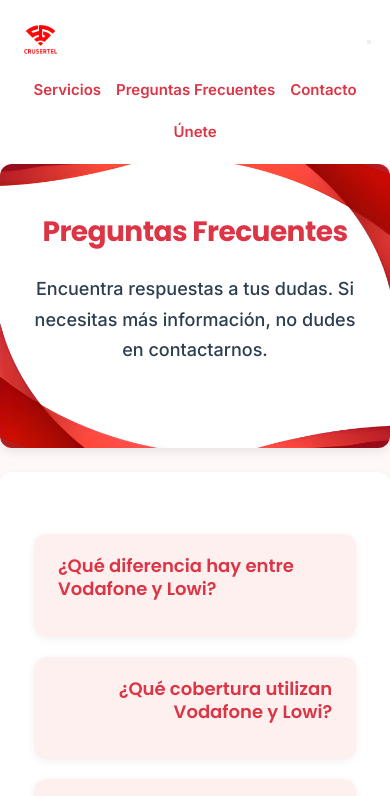
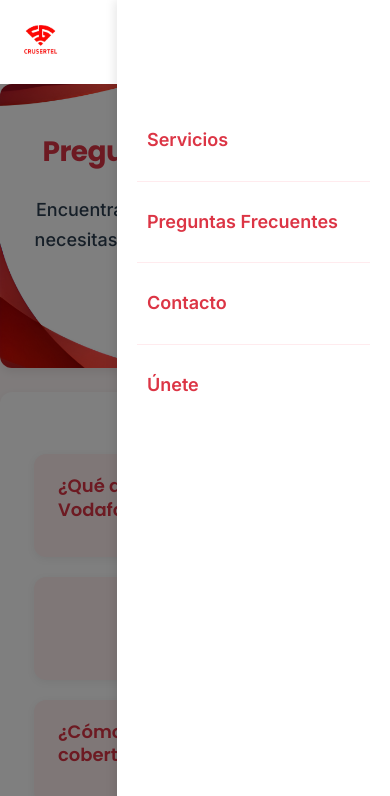
Before and after one commit to CruzAntonioDIWWEB/Crusertel_Fix, a plain HTML site: page pagina_faq.html in a window 390 px wide. Both pictures are taken after a click on the button "Abrir menú". Shown: the top 796 px of the page. Drawn offline with Linux system fonts and the light colour scheme.

Commit message:
im keep trying

```diff
--- a/header.html
+++ b/header.html
@@ -1,16 +1,20 @@
-<!-- header.html -->
+<!DOCTYPE html>
 <header class="fade-in-down-initial">
     <div class="container header-content">
         <div class="logo">
-            <a href="pagina_Inicio.html"><img src="img/imagen_logo_crusertel.jpg" alt="Logo Crusertel"></a>
+            <a href="pagina_Inicio.html">
+                <img src="img/imagen_logo_crusertel.jpg" alt="Logo Crusertel">
+            </a>
         </div>
 
+        <!-- Burger Menu Icon -->
         <button class="burger-menu" aria-label="Abrir menú">
             <span></span>
             <span></span>
             <span></span>
         </button>
 
+        <!-- Navigation Menu -->
         <nav class="nav-menu">
             <ul>
                 <li><a href="pagina_servicios.html">Servicios</a></li>
--- a/main.css
+++ b/main.css
@@ -902,12 +902,6 @@ body.tarifas-page {
     display: block;
 }
 
-.tarifas-page .tarifa h3,
-.tarifas-page .tarifa p {
-    padding: 10px;
-    color: white;
-}
-
 /* Modal styles */
 .modal {
     display: none;
@@ -1163,6 +1157,56 @@ html {
     text-align: center;
 }
 
+/*=========================*/
+/* BURGUER MENU */
+/*=========================*/
+.burguer-menu {
+    display: none;
+    flex-direction: column;
+    gap: 5px;
+    background: none;
+    border: none;
+    cursor: pointer;
+    padding: 5px;
+    z-index: 1001;
+}
+
+.burguer-menu span {
+    width: 28px;
+    height: 3px;
+    background-color: var(--primary-red);
+    transition: all 0.3s ease;
+    border-radius: 3px;
+}
+
+/*Animation when active*/
+.burguer-menu.active span:nth-child(1) {
+    transform: rotate(45deg) translate(8px, 8px);
+}
+
+.burguer-menu.active span:nth-child(3) {
+    transform: rotate(-45deg) translate(7px, -7px)
+}
+
+/*What in the actual fuck means Overlay*/
+.nav-overlay {
+    display: none;
+    position: fixed;
+    top: 0;
+    left: 0;
+    width: 100%;
+    height: 100%;
+    background: rgba(0, 0, 0, 0.5);
+    z-index: 998;
+    opacity: 0;
+    transition: opacity 0.3s ease;
+}
+
+.nav-overlay.active {
+    display: block;
+    opacity: 1;
+}
+
 /* ===================================== */
 /* RESPONSIVE DESIGN */
 /* ===================================== */
@@ -1170,33 +1214,61 @@ html {
 @media (max-width: 768px) {
     .header-content {
         flex-direction: row;
-        flex-wrap: wrap;
+        flex-wrap: nowrap;
         justify-content: space-between;
         align-items: center;
-        text-align: left;
     }
 
     .logo {
-        flex: 1 1 auto;
+        flex: 0 0 auto;
     }
 
-    nav {
-        flex: 2 1 100%;
-        margin-top: 10px;
+    /* Show burger menu on mobile */
+    .burger-menu {
+        display: flex;
     }
 
+    /* Hide navigation by default on mobile */
+    .nav-menu {
+        position: fixed;
+        top: 0;
+        right: -100%;
+        width: 70%;
+        max-width: 300px;
+        height: 100vh;
+        background-color: var(--white);
+        box-shadow: -2px 0 10px rgba(0, 0, 0, 0.1);
+        transition: right 0.3s ease;
+        z-index: 1000;
+        padding-top: 80px;
+    }
+
+    /* Show navigation when active */
+    .nav-menu.active {
+        right: 0;
+    }
+
+    /* Stack menu items vertically */
     nav ul {
-        flex-wrap: wrap;
-        justify-content: center;
-        gap: 15px;
+        flex-direction: column;
+        gap: 0;
+        padding: 20px;
     }
 
     nav ul li {
         margin: 0;
+        padding: 15px 0;
+        border-bottom: 1px solid #ffebee;
+    }
+
+    nav ul li:last-child {
+        border-bottom: none;
     }
 
     nav ul li a {
-        font-size: 0.9375rem;
+        display: block;
+        font-size: 1.125rem;
+        padding: 10px;
     }
 
     .section-title {
```
